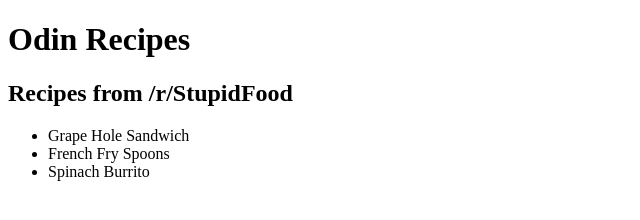
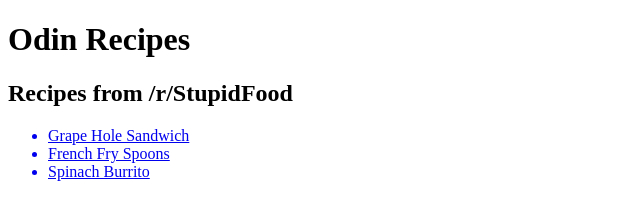
Before and after one commit to apajuan/odin-recipes, a plain HTML site: page index.html in a window 1280 px wide. Shown: the whole page, without its empty margins (0-640 px from the left). Drawn offline with Linux system fonts and the light colour scheme.

```diff
--- a/index.html
+++ b/index.html
@@ -11,9 +11,15 @@
     <h2>Recipes from /r/StupidFood</h2>
 
     <ul>
-        <li>Grape Hole Sandwich</li>
+        <a href="./recipes/grape-hole-sandwich.html">
+            <li>Grape Hole Sandwich</li>
+        </a>
+        <a href="./recipes/french-fry-spoons.html">
         <li>French Fry Spoons</li>
+        </a>
+        <a href="./recipes/spinach-burrito.html">
         <li>Spinach Burrito</li>
+        </a>
     </ul>
 
 </body>
```
Also changed, not shown: recipes/images/french-fry-spoon.jpg (added), recipes/images/grape-hole-sandwich.jpg (added), recipes/images/spinach-burrito.jpg (added).
